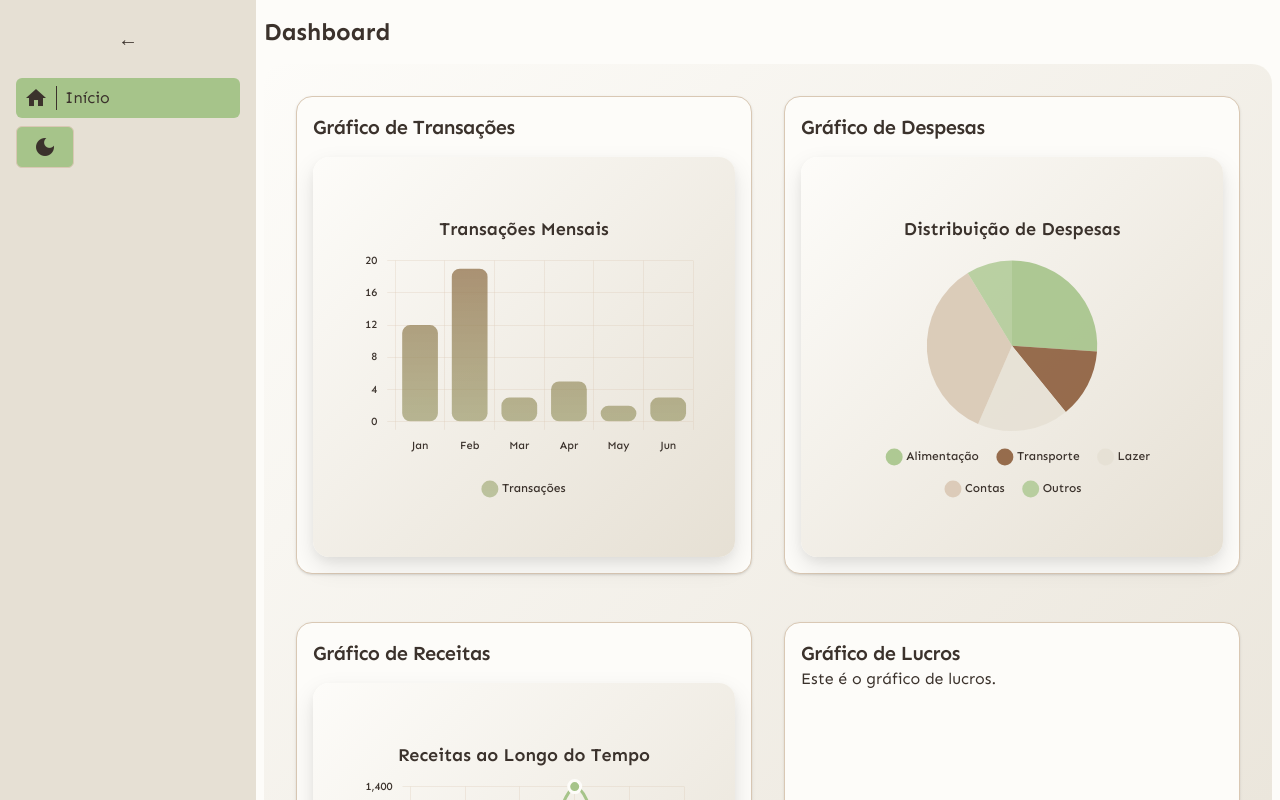
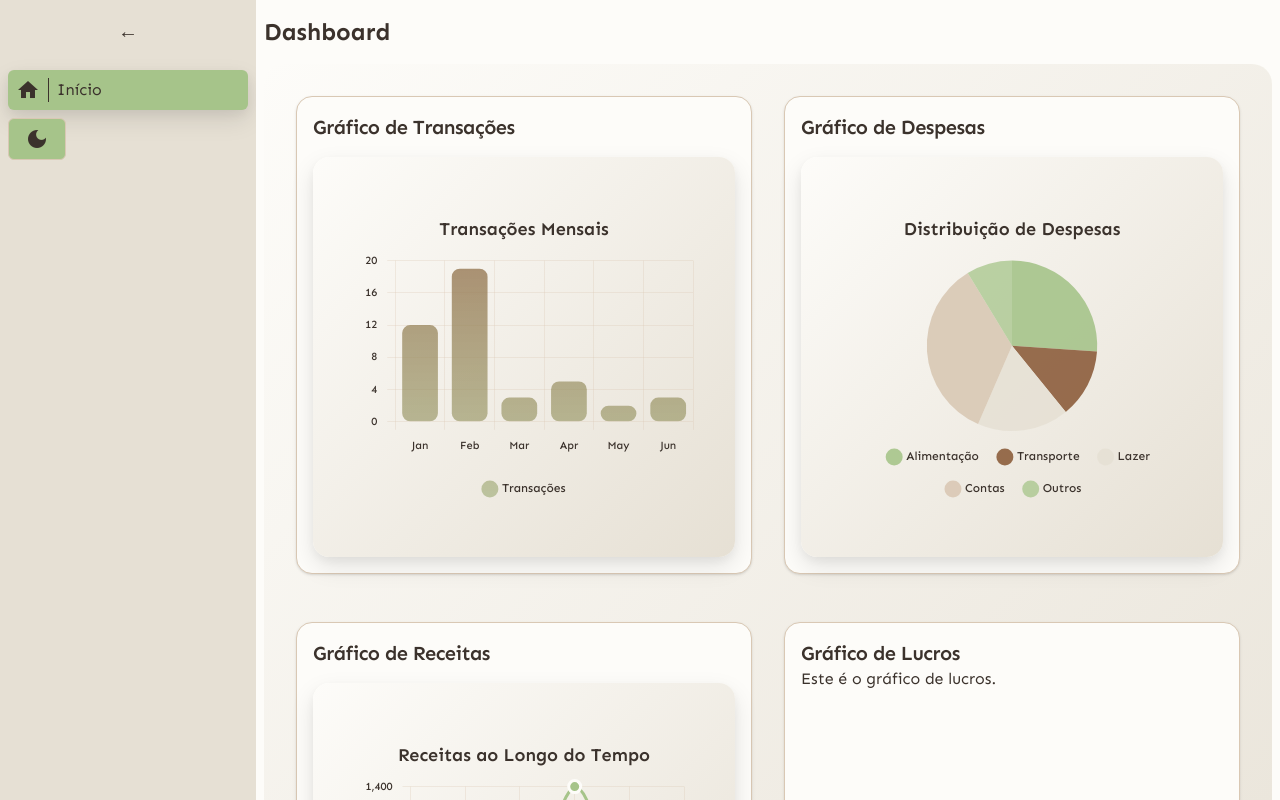
Before and after one commit to okohii/orzo-finances, an Angular app in the folder front-end/orzo/: page / in a window 1280 px wide. Built offline with nearby package versions, Linux system fonts and the light colour scheme.

Commit message:
alteração no padding navbar

```diff
--- a/front-end/orzo/src/app/components/navbar/navbar.css
+++ b/front-end/orzo/src/app/components/navbar/navbar.css
@@ -52,8 +52,10 @@ nav.collapsed {
   border-radius: 0.375rem;
   background-color: var(--color-button-background);
   transition: background-color 0.3s, color 0.3s;
+  box-shadow: 0 10px 25px rgba(0, 0, 0, 0.1), 0 4px 12px rgba(0, 0, 0, 0.05);
 }
 
 .nav-link:hover {
   background-color: transparent;
+  box-shadow: 0 15px 35px rgba(0, 0, 0, 0.15), 0 8px 20px rgba(0, 0, 0, 0.08);
 }
--- a/front-end/orzo/src/app/components/navbar/navbar.html
+++ b/front-end/orzo/src/app/components/navbar/navbar.html
@@ -1,5 +1,5 @@
 <nav [class]="isExpanded ? 'expanded' : 'collapsed' " class="min-h-[100vh] bg-muted b-r-1 border-border transition-all duration-300 ease-in-out overflow-hidden">
-  <div class="nav-content p-4 h-full">
+  <div class="nav-content p-2 h-full">
     <button
       class="toggle-btn"
       (click)="toggleSidebar()"
```
